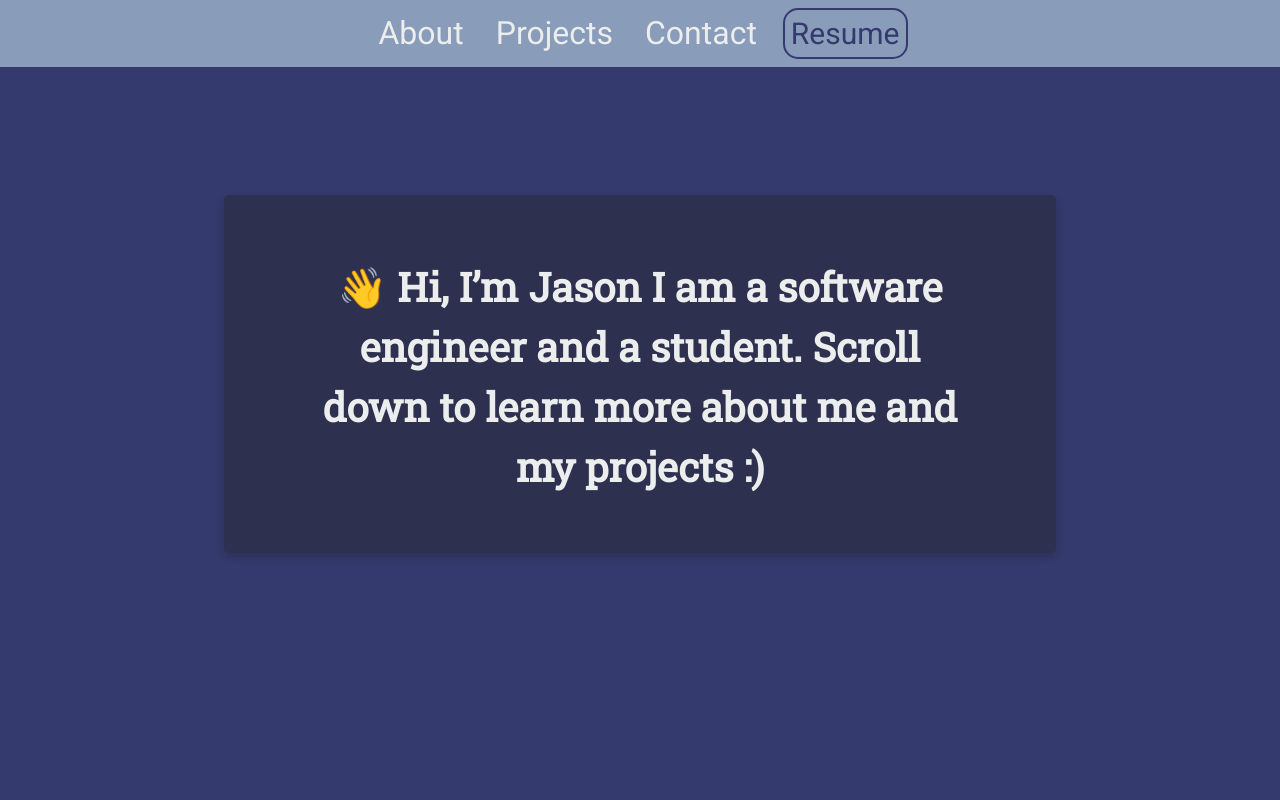
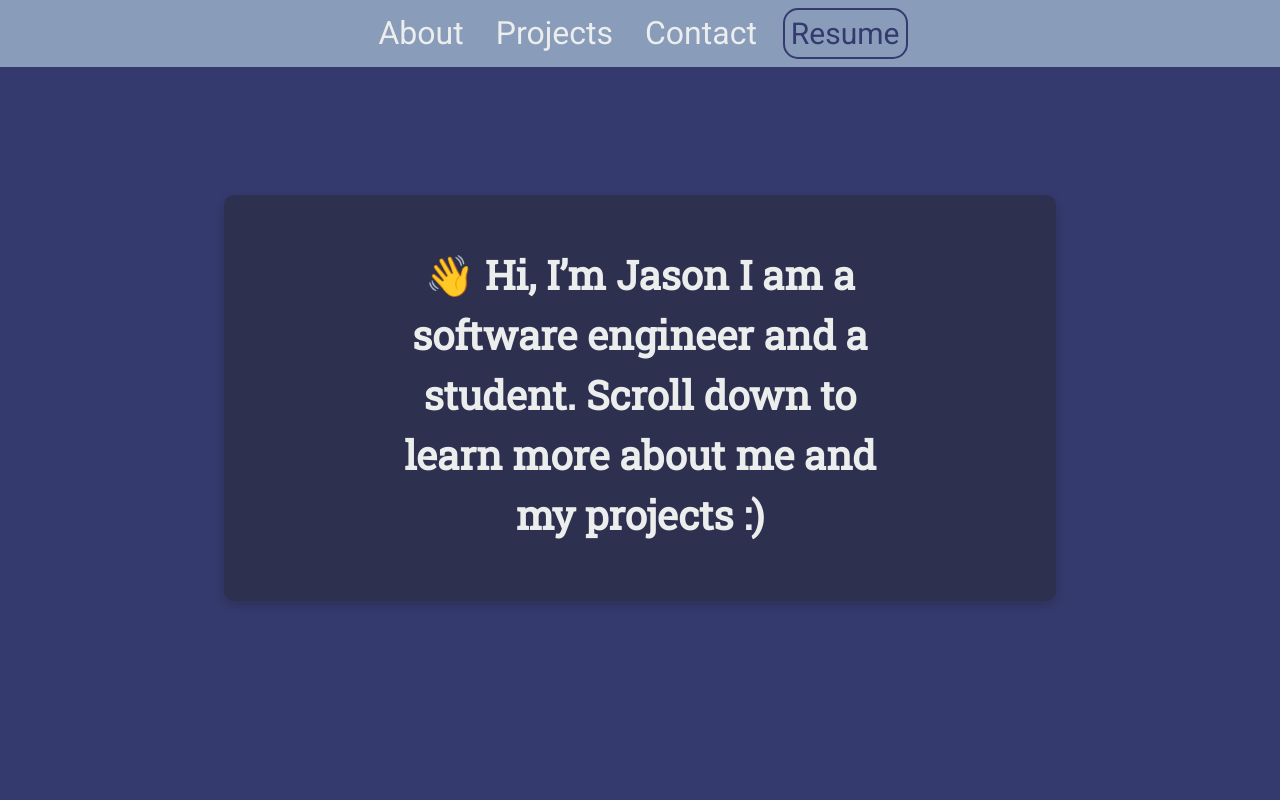
Before and after one commit to N00dles123/N00dles123.github.io, a React (Create React App) app: page / in a window 1280 px wide. Shown: the top 800 px of the page. Built offline with nearby package versions, Linux system fonts and the light colour scheme.

Commit message:
styling update

```diff
--- a/src/App.css
+++ b/src/App.css
@@ -96,19 +96,32 @@
   display: block;
 }
 
+.homePBox{
+  width: 80%;
+  max-height: 50%;
+  margin-left: 10%;
+}
+
 .homeP {
-  min-height: auto;
+  overflow: hidden;
+  height: 80%;
   margin-left: 10%;
+  margin-right: 10%;
   padding-top: 7.5%;
   font-family: "Roboto Slab";
   font-weight: 700;
   font-size: 40px;
   text-align: center;
-  width: 80%;
   vertical-align: middle;
   color: #ECEDED;
 }
 
+/*
+@keyframes typing {
+  from { width: 0 }
+  to { width: 100% }
+}
+*/
 .aboutHeader{
   font-family: 'Roboto Mono';
   font-size: 1.8rem;
@@ -150,7 +163,7 @@
   margin-left: 17.5%;
   justify-content: center;
   align-items: center;
-  border-radius: 5px;
+  border-radius: 10px;
   background-color: rgb(46, 48, 79);
   display: block;
   min-height: 10%;
--- a/src/App.js
+++ b/src/App.js
@@ -134,11 +134,13 @@
         {/*</div>*/}
         <div className="section" id="Home" ref={ homeRef }>
             <div className='homeBox'>
-                  <p className='homeP'>
-                  &#128075; Hi, I’m Jason
-                  I am a software engineer and a student.
-                  Scroll down to learn more about me and my projects :)
-                  </p>
+                  <div className="homePBox">
+                    <p className='homeP'>
+                    &#128075; Hi, I’m Jason
+                    I am a software engineer and a student.
+                    Scroll down to learn more about me and my projects :)
+                    </p>
+                  </div>
             </div>
         </div>
         <div className="section" id="About" ref={ aboutRef }>
```
